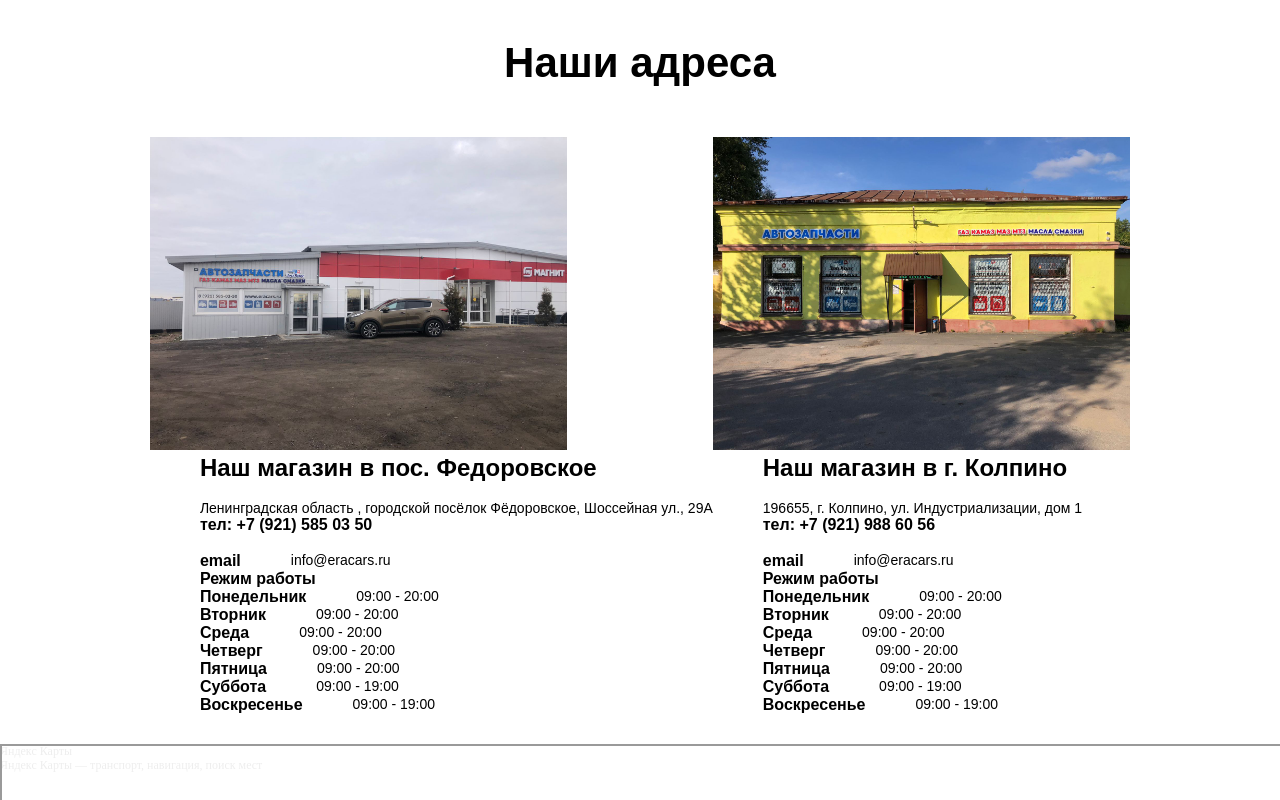
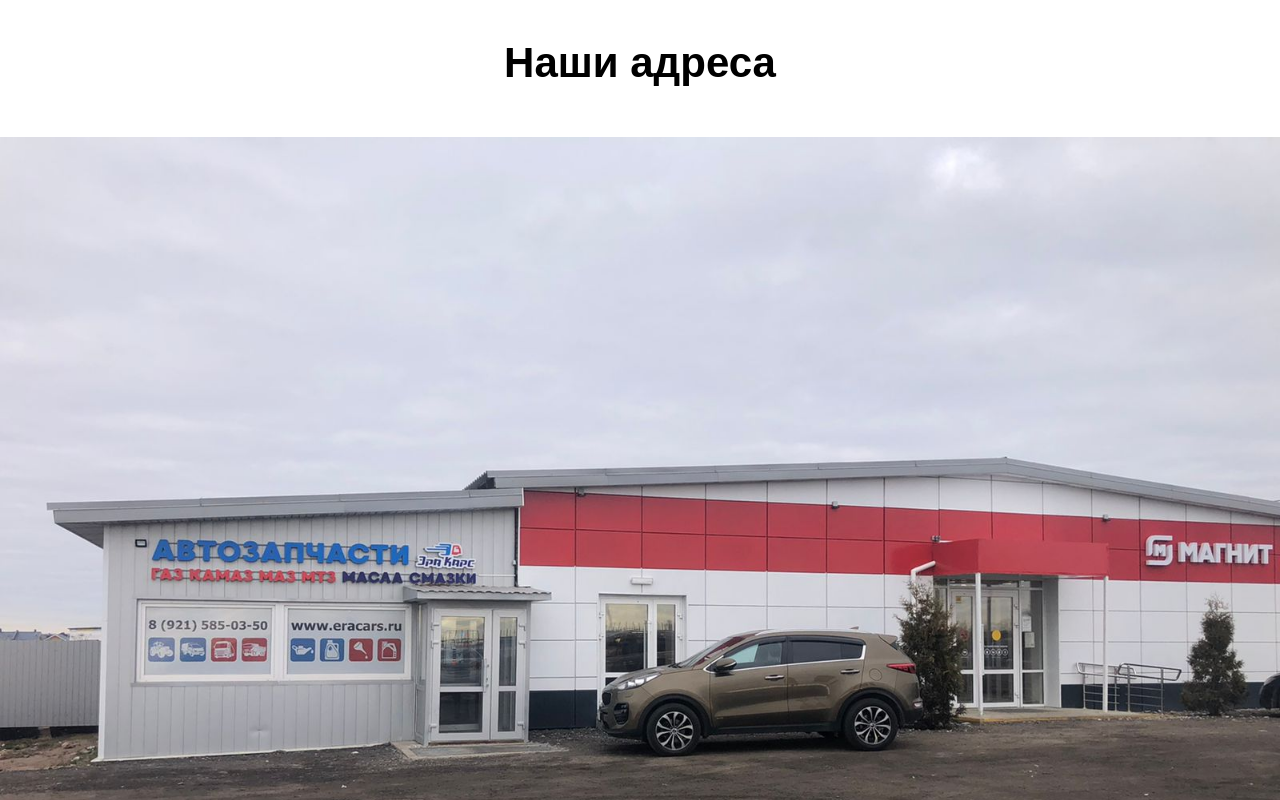
Before and after one commit to MADKINGSINT/diplom, a Vue app: page / in a window 1280 px wide. Shown: the part 2880-3680 px from the top of the page. Built offline with nearby package versions, Linux system fonts and the light colour scheme.

Commit message:
small changes

```diff
--- a/src/components/home.vue
+++ b/src/components/home.vue
@@ -1106,8 +1106,8 @@
     .adress{
         justify-content: center;
         &__img{
-            max-width: 576px;
-            width: auto;
+            width: 100%;
+            height: auto;
         }
         &__text_bold {
             font-family: Arial;
```
